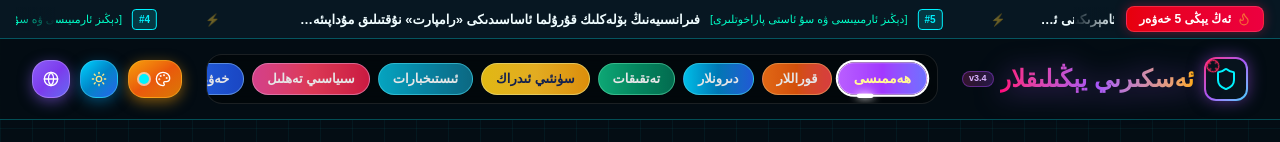
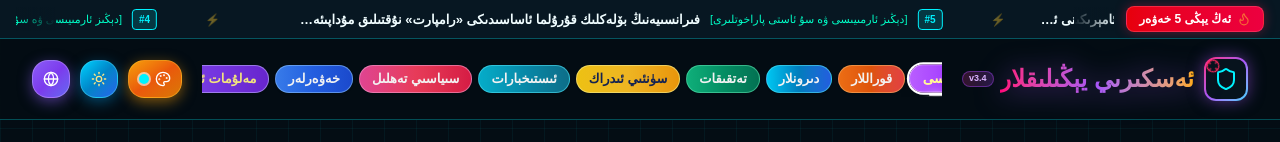
Before and after one commit to Shafaq-Teach/military-news, a React (Vite) app: page / in a window 1280 px wide. Shown: the top 142 px of the page. Built offline with nearby package versions, Linux system fonts and the light colour scheme.

Commit message:
fix: remove grey nav background wrapper and prevent last button cutoff

```diff
--- a/src/components/layout/Header.tsx
+++ b/src/components/layout/Header.tsx
@@ -160,9 +160,9 @@ export const Header: React.FC = () => {
             </div>
           </div>
 
-          {/* 2. Middle Category Navigation (Vibrant Candy Pills matching user screenshot) */}
-          <nav className="hidden md:flex items-center justify-center flex-1 mx-1 sm:mx-2 min-w-0">
-            <div className="flex items-center gap-1.5 sm:gap-2 px-3 py-2 rounded-2xl bg-black/40 border border-white/10 backdrop-blur-md overflow-x-auto scrollbar-none shadow-inner">
+          {/* 2. Middle Category Navigation (Clean Floating Candy Pills - No Grey Background) */}
+          <nav className="hidden md:flex items-center justify-center flex-1 mx-1 min-w-0">
+            <div className="flex items-center justify-center gap-1 xl:gap-1.5 py-1 overflow-x-auto scrollbar-none">
               {navCategories.map(cat => {
                 const isActive = activeCategory === cat.key;
                 const label = cat.label[language] || cat.label.ug;
@@ -172,15 +172,15 @@ export const Header: React.FC = () => {
                   <button
                     key={cat.key}
                     onClick={() => handleCategoryClick(cat.key)}
-                    className={`px-3.5 py-1.5 rounded-full text-xs sm:text-[13px] whitespace-nowrap transition-all duration-300 relative border bg-gradient-to-r ${theme.gradient} ${theme.border} ${theme.text} font-bold ${
+                    className={`px-2.5 xl:px-3 py-1 rounded-full text-xs xl:text-[13px] whitespace-nowrap transition-all duration-300 relative border bg-gradient-to-r ${theme.gradient} ${theme.border} ${theme.text} font-bold shrink-0 ${
                       isActive
                         ? `ring-2 ring-white scale-105 ${theme.glow} brightness-110 z-10 shadow-lg`
-                        : 'opacity-90 hover:opacity-100 hover:scale-105 shadow-sm'
+                        : 'opacity-95 hover:opacity-100 hover:scale-105 shadow-sm'
                     }`}
                   >
                     <span>{label}</span>
                     {isActive && (
-                      <span className="absolute -bottom-1 start-1/2 -translate-x-1/2 w-4 h-1 bg-white rounded-full shadow-[0_0_8px_#ffffff]"></span>
+                      <span className="absolute -bottom-1 start-1/2 -translate-x-1/2 w-3.5 h-0.5 bg-white rounded-full shadow-[0_0_8px_#ffffff]"></span>
                     )}
                   </button>
                 );
@@ -267,7 +267,7 @@ export const Header: React.FC = () => {
       </div>
 
       {/* 4. Mobile & Tablet Category Scroll Strip (Visible on screens < md) */}
-      <div className="md:hidden border-t border-white/10 bg-black/60 backdrop-blur-md px-2 py-2 overflow-x-auto scrollbar-none flex items-center gap-1.5 shadow-inner">
+      <div className="md:hidden border-t border-[var(--border-color)]/30 px-2 py-2 overflow-x-auto scrollbar-none flex items-center gap-1.5">
         {navCategories.map(cat => {
           const isActive = activeCategory === cat.key;
           const label = cat.label[language] || cat.label.ug;
```
